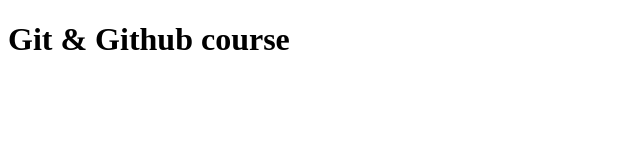
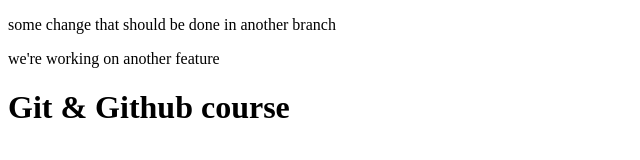
Before and after one commit to LukaErnestini/Github-Crashcourse, a plain HTML site: page index.html in a window 1280 px wide. Shown: the whole page, without its empty margins (0-640 px from the left). Drawn offline with Linux system fonts and the light colour scheme.

Commit message:
added some changes

```diff
--- a/index.html
+++ b/index.html
@@ -9,7 +9,11 @@
 </head>
 
 <body>
-    <h1>Git & Github course</h1>
+    <p>some change that should be done in another branch</p>
+    <p>we're working on another feature</p>
+    <main>
+        <h1>Git & Github course</h1>
+    </main>
 </body>
 
 </html>
--- a/styles.css
+++ b/styles.css
@@ -0,0 +1 @@
+/* Some changes have been made here. This comment actaully. */
```
